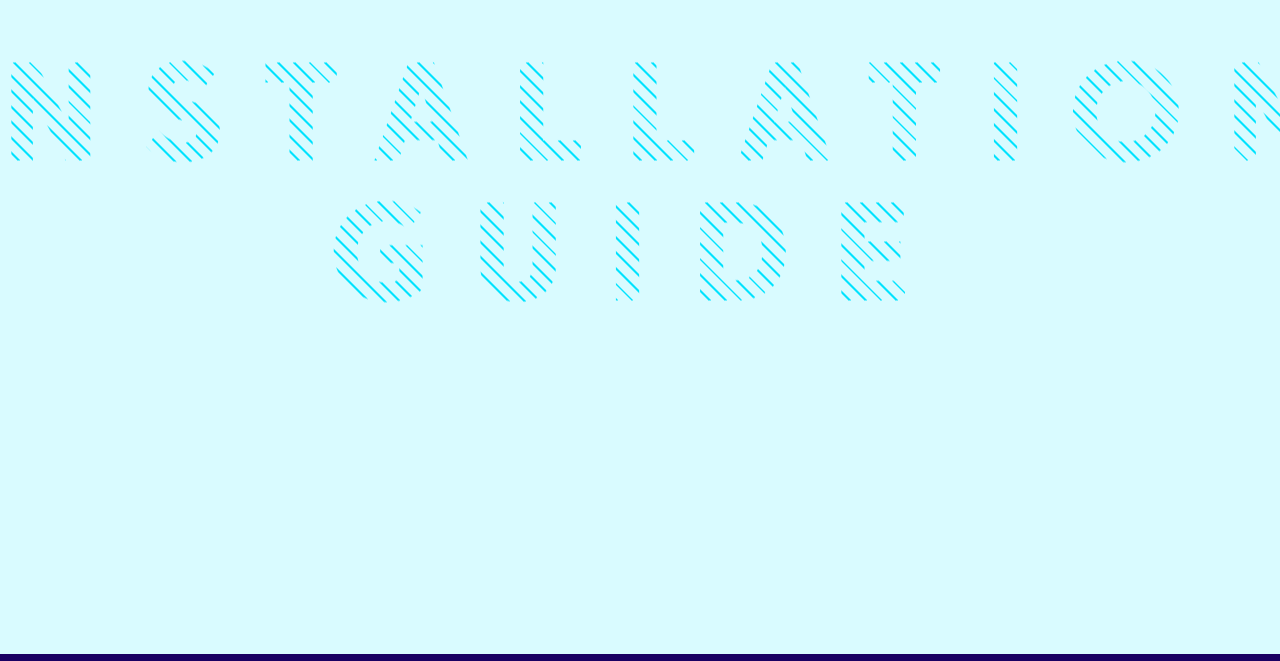
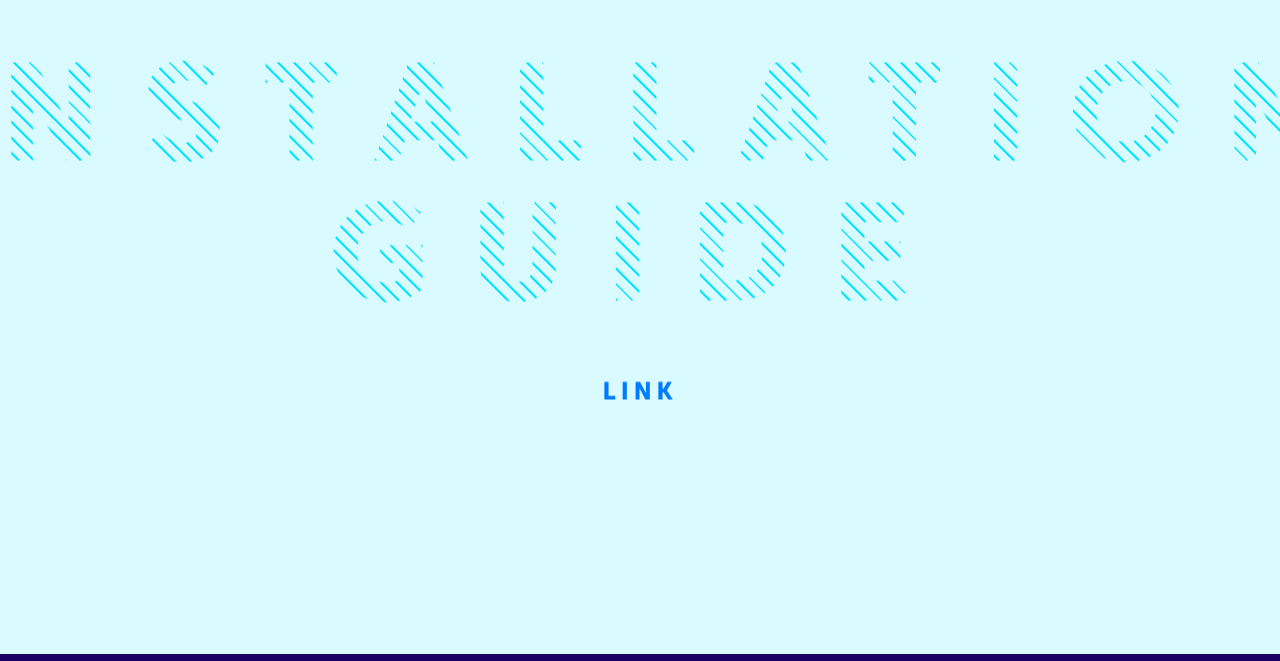
Before and after one commit to Hawkincloud/Dev, a plain HTML site: page index.html in a window 1280 px wide. Shown: the part 2766-3427 px from the top of the page. Drawn offline with Linux system fonts and the light colour scheme; files whose address does not match are found by name.

Commit message:
Update index.html

```diff
--- a/index.html
+++ b/index.html
@@ -447,8 +447,8 @@
     <div class="title-block__sticky">
         <div class="title-block__wrapper" data-animate>
             <h2 class="title-block__title">
-<center><span class="title-block__first-letter">Installation Guide</span></center>
-                <a href="cases.html"><h2>link</h2></a>
+<center><span class="title-block__first-letter">Installation Guide</span>
+                <a href="cases.html"><h2>link</h2></a></center>
             <div class="title-block__sub-title-wrapper">
                 <br><br><br><br><br><br><br><br><br><br><br><br><br>
                 <h3 class="title-block__sub-title">
```
